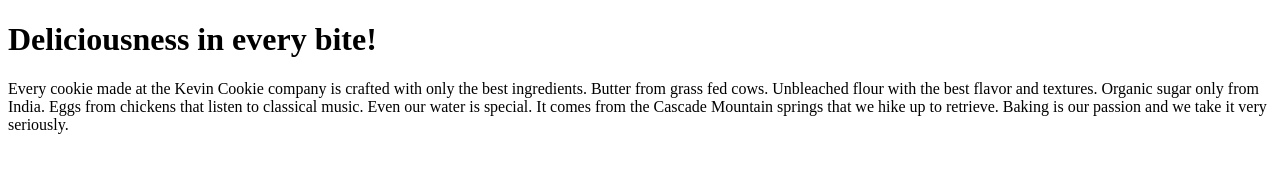
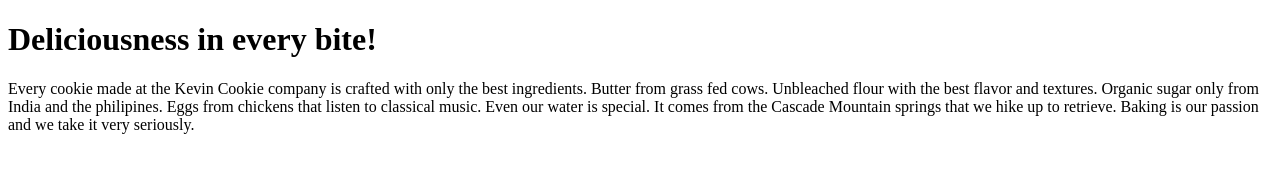
Before and after one commit to waratiti/rogerscookies.com, a plain HTML site: page index.htm in a window 1280 px wide. Drawn offline with Linux system fonts and the light colour scheme.

Commit message:
Update index.htm

```diff
--- a/index.htm
+++ b/index.htm
@@ -3,7 +3,7 @@
 <body>
 
 <h1>Deliciousness in every bite!</h1>
-<p>Every cookie made at the Kevin Cookie company is crafted with only the best ingredients. Butter from grass fed cows. Unbleached flour with the best flavor and textures. Organic sugar only from India. Eggs from chickens that listen to classical music. Even our water is special. It comes from the Cascade Mountain springs that we hike up to retrieve. Baking is our passion and we take it very seriously.</p>
+<p>Every cookie made at the Kevin Cookie company is crafted with only the best ingredients. Butter from grass fed cows. Unbleached flour with the best flavor and textures. Organic sugar only from India and the philipines. Eggs from chickens that listen to classical music. Even our water is special. It comes from the Cascade Mountain springs that we hike up to retrieve. Baking is our passion and we take it very seriously.</p>
 
 </body>
 </html>
```
